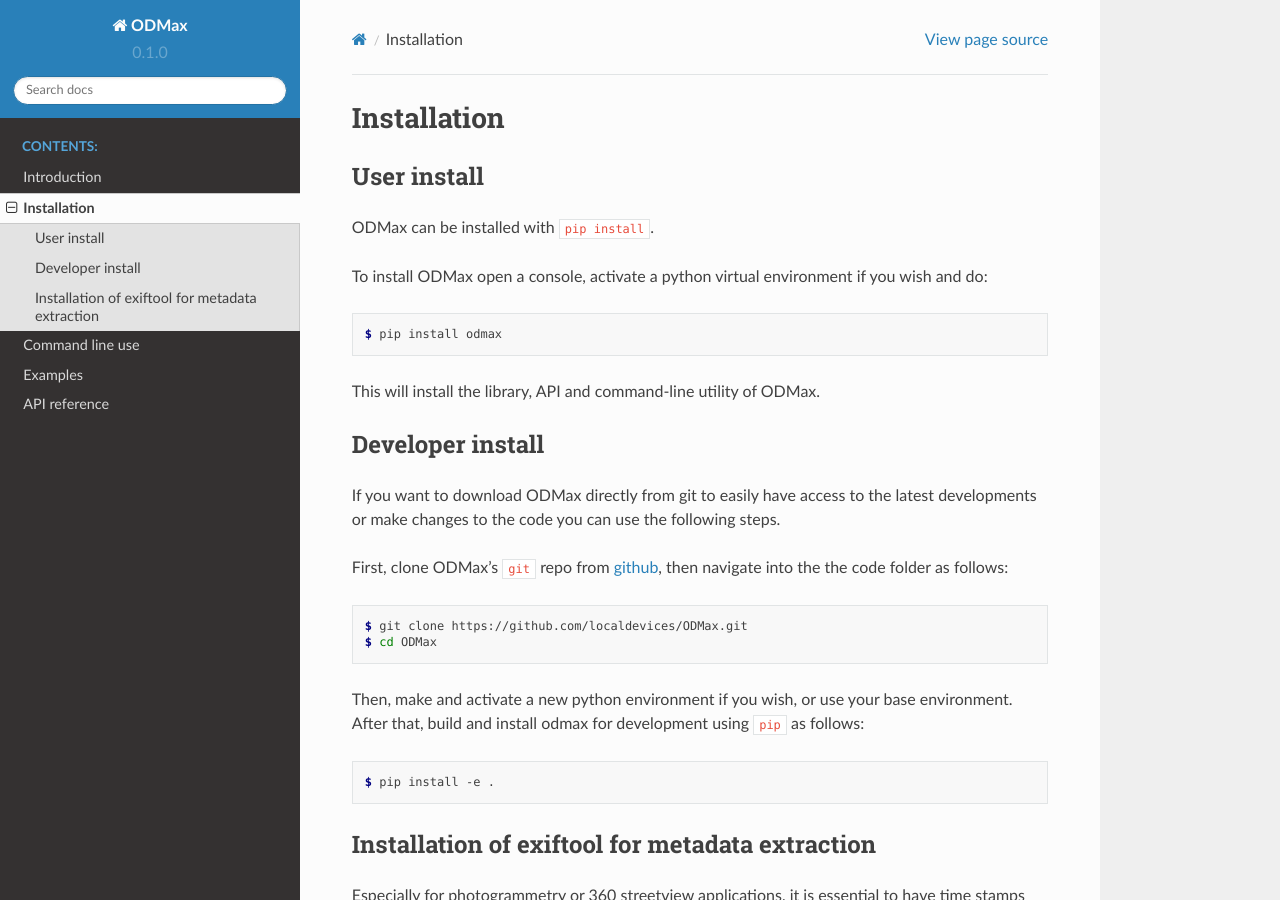
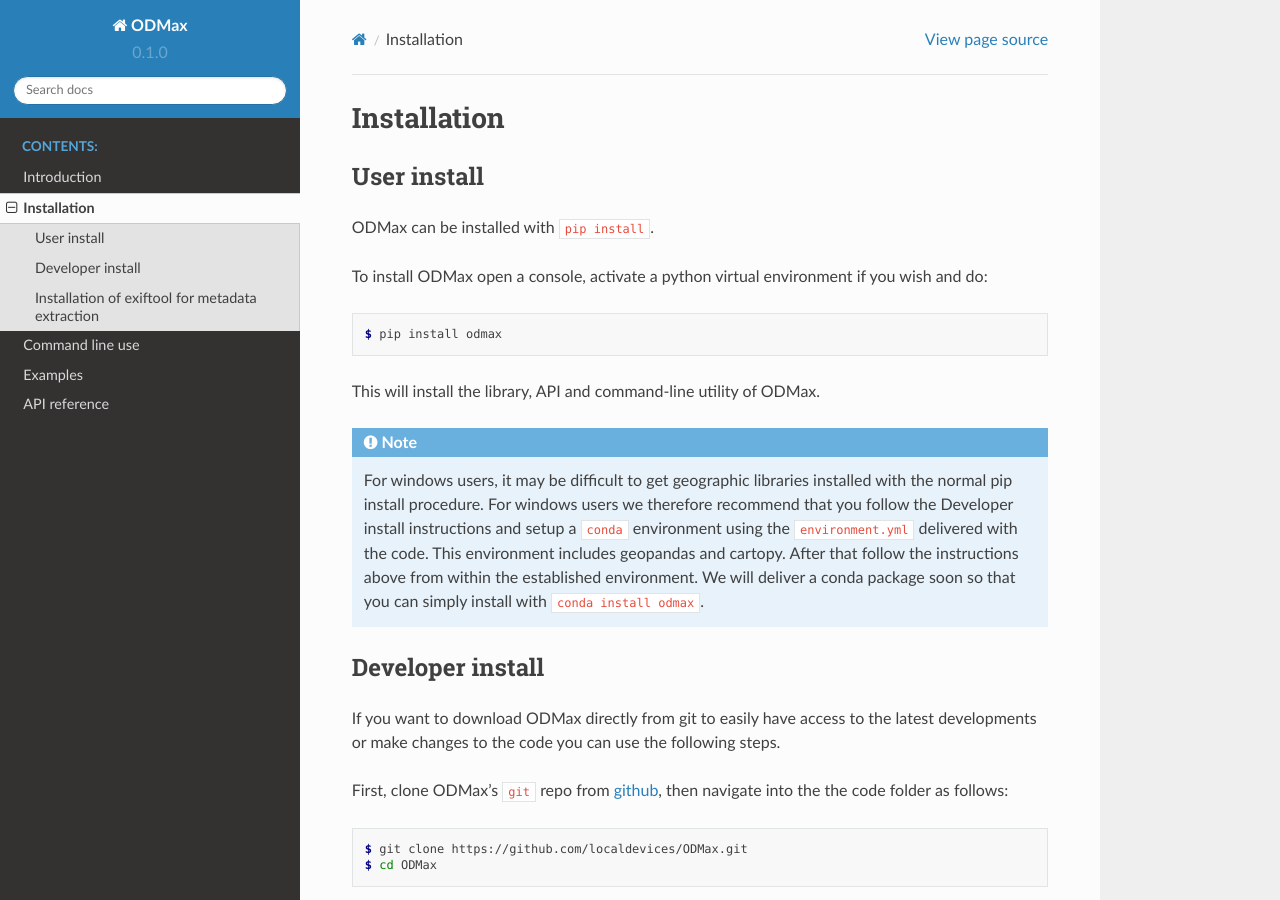
Before and after one commit to localdevices/ODMax, a Sphinx documentation site: the page built from docs/installation.rst, in a window 1280 px wide and 900 px high. Built offline with Sphinx 7.4.7 and the Read the Docs theme 2.0.0, drawn with Linux system fonts in a browser that asks for light colours; pages that are not in the unit, such as notebooks, are missing from menus; the version number is read from the project's files by our own code.

Commit message:
small mods for pypi and windows instructions #24

```diff
--- a/docs/installation.rst
+++ b/docs/installation.rst
@@ -13,6 +13,13 @@
     $ pip install odmax
 
 This will install the library, API and command-line utility of ODMax.
+
+.. note::
+    For windows users, it may be difficult to get geographic libraries installed with the normal pip install procedure.
+    For windows users we therefore recommend that you follow the Developer install instructions and setup a ``conda``
+    environment using the ``environment.yml`` delivered with the code. This environment includes geopandas and cartopy.
+    After that follow the instructions above from within the established environment. We will deliver a conda package
+    soon so that you can simply install with ``conda install odmax``.
 
 Developer install
 ------------------
```
Also changed, not shown: setup.py (+2 -5 lines).
